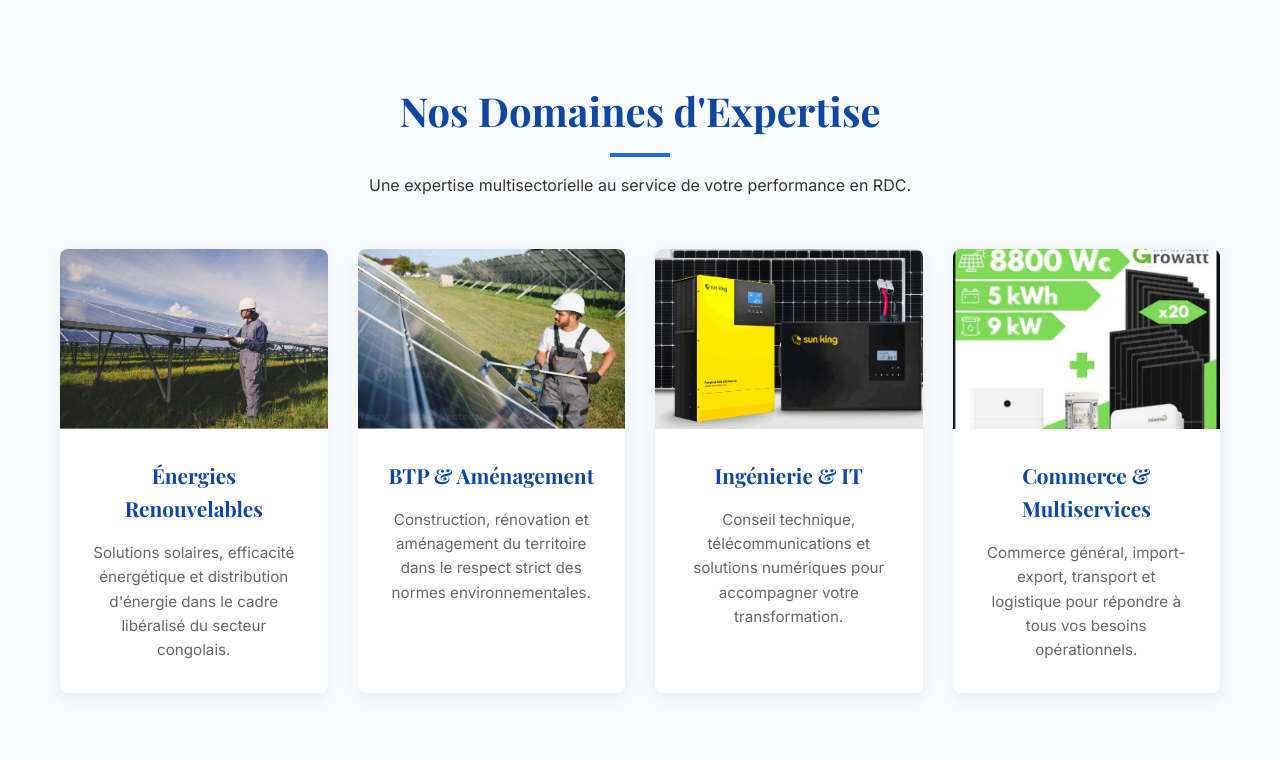
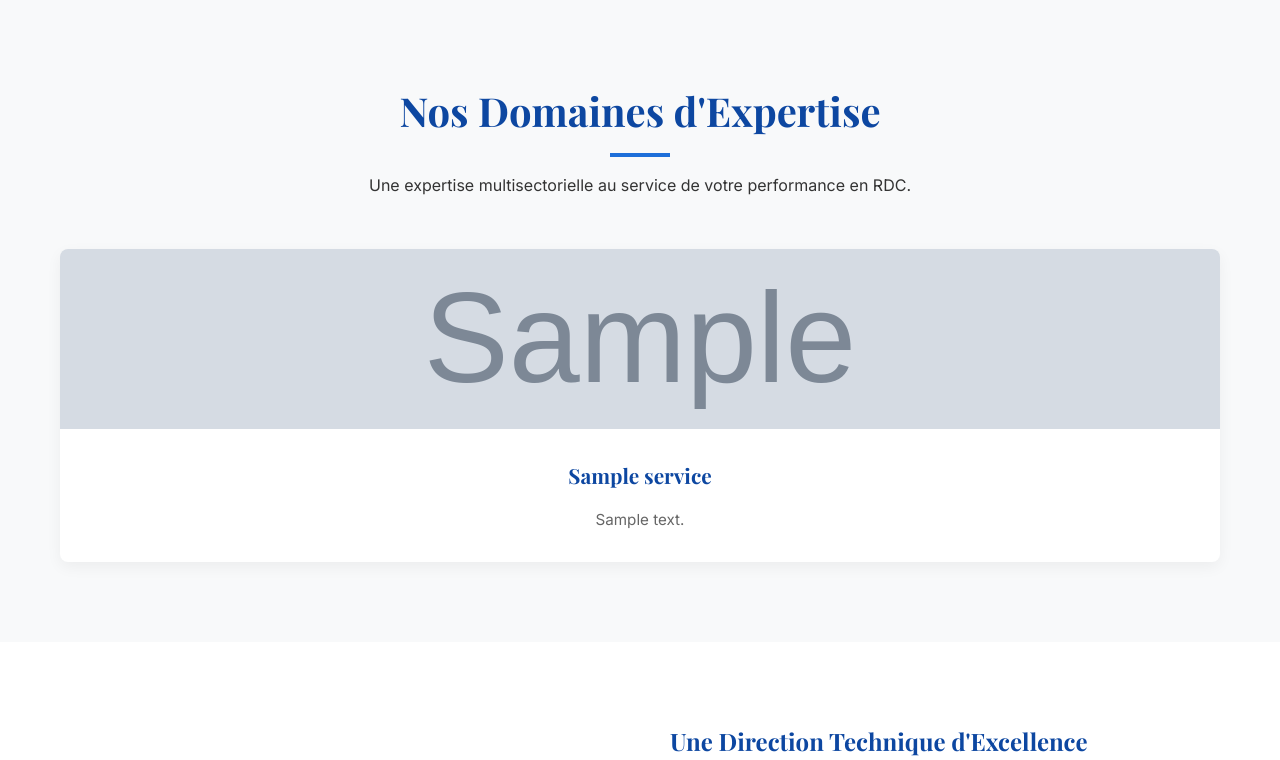
Before and after one commit to cleroman/miprogroup, a Django app: page / in a window 1280 px wide. Shown: the part 881-1641 px from the top of the page. Run offline with Django 5.2, Linux system fonts and the light colour scheme; tables that the repository leaves empty hold one stand-in row (values such as "Sample post"); grey boxes marked "Sample" are stand-in pictures; parts of the project's set-up code (start-up, migrations or seed data) failed here and were passed over.

Commit message:
Gestion dynamique des domaines d'expertise via le Dashboard

```diff
--- a/website/templates/website/index.html
+++ b/website/templates/website/index.html
@@ -167,7 +167,8 @@
         </div>
     </section>
 
-    <!-- EXPERTISE -->
+
+    <!-- SECTION EXPERTISE (DYNAMIQUE) -->
     <section class="section-padding expertise" id="expertise">
         <div class="container">
             <div class="text-center">
@@ -175,37 +176,28 @@
                 <p>Une expertise multisectorielle au service de votre performance en RDC.</p>
             </div>
             <div class="expertise-grid">
+                {% for service in services %}
                 <div class="expertise-card">
-                    <img src="{% static 'img/premier panneau.PNG' %}" alt="Energies" class="expertise-img">
+                    {% if service.image %}
+                        <img src="{{ service.image.url }}" alt="{{ service.title }}" class="expertise-img" style="object-fit: cover;">
+                    {% else %}
+                        <!-- Image par defaut si aucune image n'est uploadee -->
+                        <img src="{% static 'img/premier panneau.PNG' %}" alt="{{ service.title }}" class="expertise-img" style="object-fit: cover;">
+                    {% endif %}
                     <div class="expertise-card-content">
-                        <h3>Énergies Renouvelables</h3>
-                        <p>Solutions solaires, efficacité énergétique et distribution d'énergie dans le cadre libéralisé du secteur congolais.</p>
+                        <h3>{{ service.title }}</h3>
+                        <p>{{ service.description }}</p>
                     </div>
                 </div>
-                <div class="expertise-card">
-                    <img src="{% static 'img/deuxieme photo.PNG' %}" alt="BTP" class="expertise-img">
-                    <div class="expertise-card-content">
-                        <h3>BTP & Aménagement</h3>
-                        <p>Construction, rénovation et aménagement du territoire dans le respect strict des normes environnementales.</p>
-                    </div>
+                {% empty %}
+                <div style="text-align:center; width:100%; padding: 40px;">
+                    <p>Aucun domaine d'expertise enregistré pour le moment.</p>
                 </div>
-                <div class="expertise-card">
-                    <img src="{% static 'img/troiseme photo.PNG' %}" alt="IT" class="expertise-img">
-                    <div class="expertise-card-content">
-                        <h3>Ingénierie & IT</h3>
-                        <p>Conseil technique, télécommunications et solutions numériques pour accompagner votre transformation.</p>
-                    </div>
-                </div>
-                <div class="expertise-card">
-                    <img src="{% static 'img/quatrieme photo.PNG' %}" alt="Commerce" class="expertise-img">
-                    <div class="expertise-card-content">
-                        <h3>Commerce & Multiservices</h3>
-                        <p>Commerce général, import-export, transport et logistique pour répondre à tous vos besoins opérationnels.</p>
-                    </div>
-                </div>
+                {% endfor %}
             </div>
         </div>
     </section>
+
 
     <!-- ABOUT (CEO) -->
 
```
Also changed, not shown: static/img/longi.png (added), static/img/meublik.jpeg (added).
